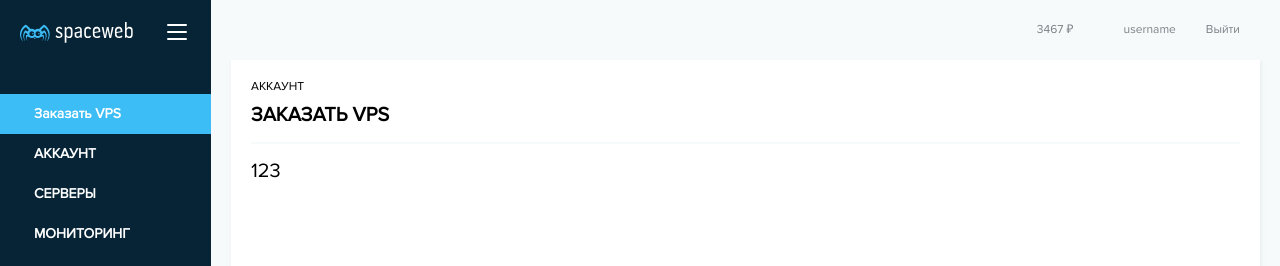
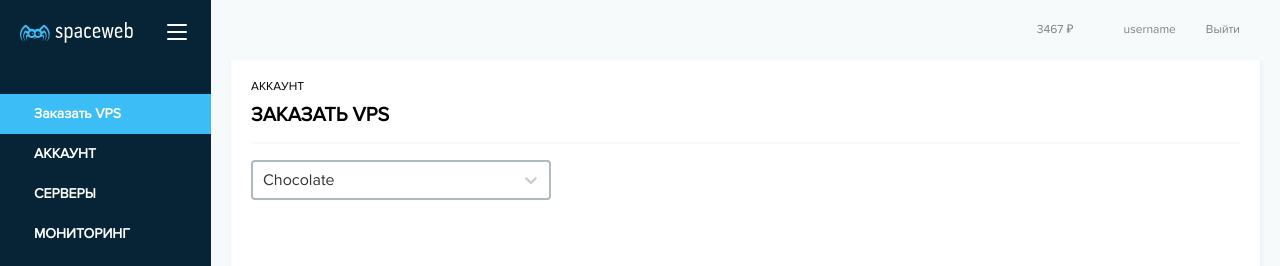
Before and after one commit to ilyasudakov/spaceweb-test-task, a React (Vite) app: page / in a window 1280 px wide. Shown: the top 266 px of the page. Built offline with nearby package versions, Linux system fonts and the light colour scheme; some icons are missing.

Commit message:
Add react-select

```diff
--- a/package.json
+++ b/package.json
@@ -12,6 +12,7 @@
     "normalize.css": "^8.0.1",
     "react": "^18.2.0",
     "react-dom": "^18.2.0",
+    "react-select": "^5.4.0",
     "vite-plugin-svgr": "^2.2.1"
   },
   "devDependencies": {
--- a/src/App.tsx
+++ b/src/App.tsx
@@ -1,10 +1,19 @@
+import SelectInput from "./components/Form/SelectInput";
 import Layout from "./components/Layout";
 import Container from "./components/Layout/Container";
+
+const options = [
+  { value: "chocolate", label: "Chocolate" },
+  { value: "strawberry", label: "Strawberry" },
+  { value: "vanilla", label: "Vanilla" },
+];
 
 function App() {
   return (
     <Layout>
-      <Container>123</Container>
+      <Container>
+        <SelectInput options={options} defaultValue={options[0]} />
+      </Container>
     </Layout>
   );
 }
--- /dev/null
+++ b/src/components/Form/SelectInput/index.tsx
@@ -0,0 +1,40 @@
+import Select from "react-select";
+
+export default function SelectInput({
+  options,
+  defaultValue,
+}: {
+  options: any;
+  defaultValue: any;
+}) {
+  return (
+    <Select
+      styles={{
+        container: (provided) => ({
+          ...provided,
+          maxWidth: "300px",
+          fontSize: "0.8rem",
+        }),
+        control: (provided, state) => ({
+          ...provided,
+          borderWidth: "2px",
+          borderColor: state.isFocused ? "#939DA2" : "#AFBABF",
+          "&:hover": {
+            borderColor: "#939DA2",
+          },
+        }),
+        indicatorSeparator: () => ({ display: "none" }),
+        option: (provided, state) => ({
+          ...provided,
+          backgroundColor: state.isSelected ? "#E3E9EC" : "#fff",
+          "&:hover": {
+            backgroundColor: "#3DBDF6",
+            color: "#fff",
+          },
+        }),
+      }}
+      options={options}
+      defaultValue={defaultValue}
+    />
+  );
+}
--- a/src/components/Layout/Header.tsx
+++ b/src/components/Layout/Header/Header.tsx
@@ -1,8 +1,8 @@
 import styles from "./Header.module.scss";
 
-import { ReactComponent as Notice } from "../../assets/notice.svg";
-import HamburgerButton from "./Sidemenu/HamburgerButton";
-import useWindowSize from "../../hooks/useWindowSize";
+import { ReactComponent as Notice } from "../../../assets/notice.svg";
+import HamburgerButton from "../Sidemenu/HamburgerButton";
+import useWindowSize from "../../../hooks/useWindowSize";
 
 export default function Header({
   isMinimized,
--- a/src/components/Layout/index.tsx
+++ b/src/components/Layout/index.tsx
@@ -1,7 +1,7 @@
 import Sidemenu from "./Sidemenu/Sidemenu";
 
 import styles from "./Layout.module.scss";
-import Header from "./Header";
+import Header from "./Header/Header";
 import { useState } from "react";
 
 export default function Layout({ children }: { children: React.ReactNode }) {
```
Also changed, not shown: src/components/Layout/Header/Header.module.scss (renamed from src/components/Layout/Header.module.scss), 1 other file (tests, documents, lock files or other folders).
